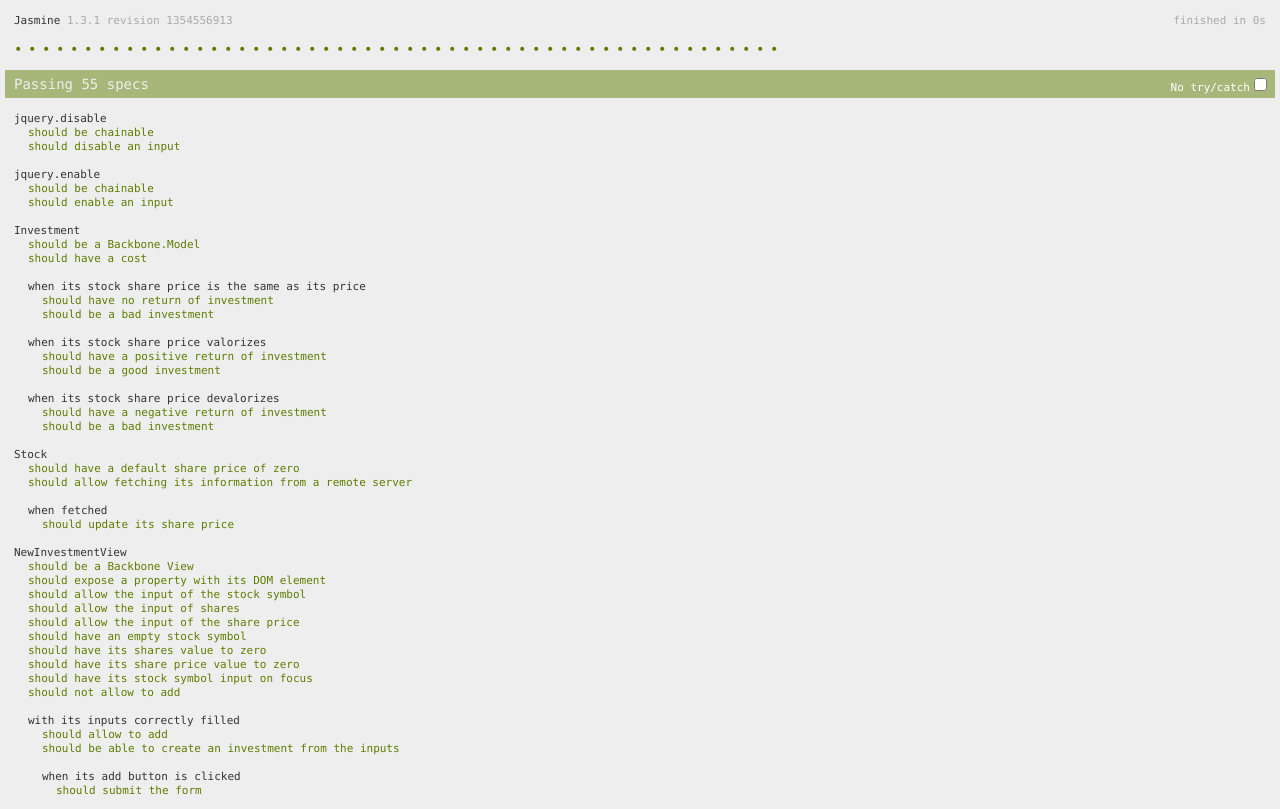
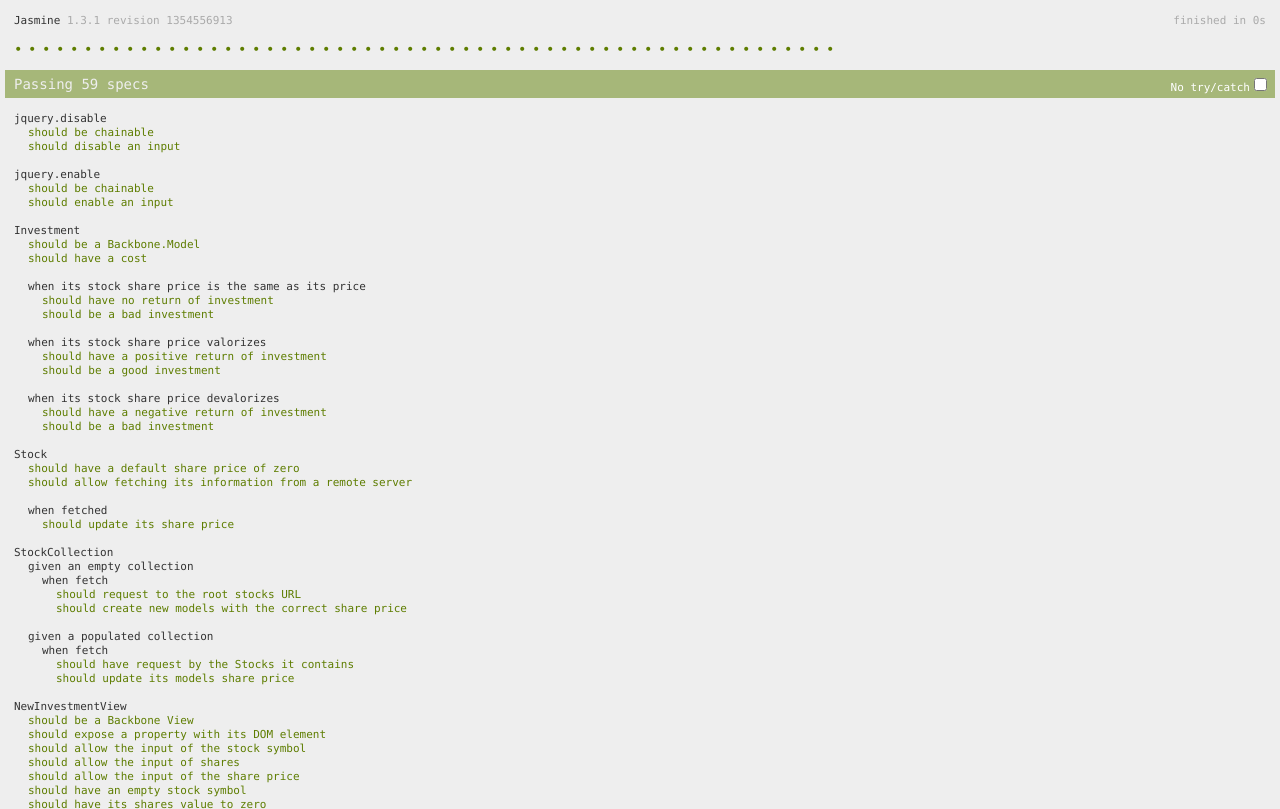
Before and after one commit to pirelenito/jasmine-testing-example, a website: page SpecRunner.html in a window 1280 px wide. Shown: the top 809 px of the page. Drawn offline with Linux system fonts and the light colour scheme.

Commit message:
Stock collection and its spec

```diff
--- a/SpecRunner.html
+++ b/SpecRunner.html
@@ -33,6 +33,7 @@
   <script type="text/javascript" src="spec/jquery-disable-input-spec.js"></script>
   <script type="text/javascript" src="spec/InvestmentSpec.js"></script>
   <script type="text/javascript" src="spec/StockSpec.js"></script>
+  <script type="text/javascript" src="spec/StockCollectionSpec.js"></script>
   <script type="text/javascript" src="spec/NewInvestmentViewSpec.js"></script>
   <script type="text/javascript" src="spec/InvestmentListViewSpec.js"></script>
   <script type="text/javascript" src="spec/InvestmentViewSpec.js"></script>
--- /dev/null
+++ b/spec/StockCollectionSpec.js
@@ -0,0 +1,79 @@
+describe("StockCollection", function() {
+  var collection, fakeServer;
+
+  beforeEach(function() {
+    fakeServer = sinon.fakeServer.create();
+    fakeServer.respondWith(JSON.stringify([
+      {
+        symbol: 'YHOO',
+        sharePrice: 20.13
+      },
+      {
+        symbol: 'GOOG',
+        sharePrice: 14
+      }
+    ]));
+  });
+
+  afterEach(function() {
+    fakeServer.restore();
+  });
+
+
+  describe("given an empty collection", function() {
+    beforeEach(function() {
+      collection = new StockCollection();
+    });
+
+    describe("when fetch", function() {
+      beforeEach(function() {
+        collection.fetch();
+        fakeServer.respond();
+      });
+
+      it("should request to the root stocks URL", function() {
+        var url = '/stocks';
+        expect(fakeServer.requests[0].url).toEqual(url);
+      });
+
+      it("should create new models with the correct share price", function() {
+        expect(collection.get('YHOO').get('sharePrice')).toEqual(20.13);
+        expect(collection.get('GOOG').get('sharePrice')).toEqual(14);
+      });
+    });
+  });
+
+
+  describe("given a populated collection", function() {
+    var model1, model2;
+
+    beforeEach(function() {
+      model1 = new Stock({ symbol: 'YHOO' });
+      model2 = new Stock({ symbol: 'GOOG' });
+
+      collection = new StockCollection([
+        model1,
+        model2
+      ]);
+    });
+
+    describe("when fetch", function() {
+      beforeEach(function() {
+        collection.fetch();
+        fakeServer.respond();
+      });
+
+      it("should have request by the Stocks it contains", function() {
+        // encoded '/stocks?ids[]=YHOO&ids[]=GOOG'
+        var url = '/stocks?' + $.param({ ids: ['YHOO', 'GOOG'] });
+
+        expect(fakeServer.requests[0].url).toEqual(url);
+      });
+
+      it("should update its models share price", function() {
+        expect(model1.get('sharePrice')).toEqual(20.13);
+        expect(model2.get('sharePrice')).toEqual(14);
+      });
+    });
+  });
+});
--- a/src/StockCollection.js
+++ b/src/StockCollection.js
@@ -1,9 +1,25 @@
-(function (global, Backbone) {
+(function (global, Backbone, $) {
 
   var StockCollection = Backbone.Collection.extend({
-    model: Stock
+    model: Stock,
+    url: function () {
+      return "/stocks" + queryString(modelIds.call(this));
+    }
   });
+
+  function modelIds () {
+    return this.map(function (model) {
+      return model.id;
+    })
+  }
+
+  function queryString (ids) {
+    if (ids.length === 0) { return ''; }
+    return '?' + $.param({
+      ids: ids
+    });
+  }
 
   global.StockCollection = StockCollection;
 
-})(this, Backbone);
+})(this, Backbone, jQuery);
```
